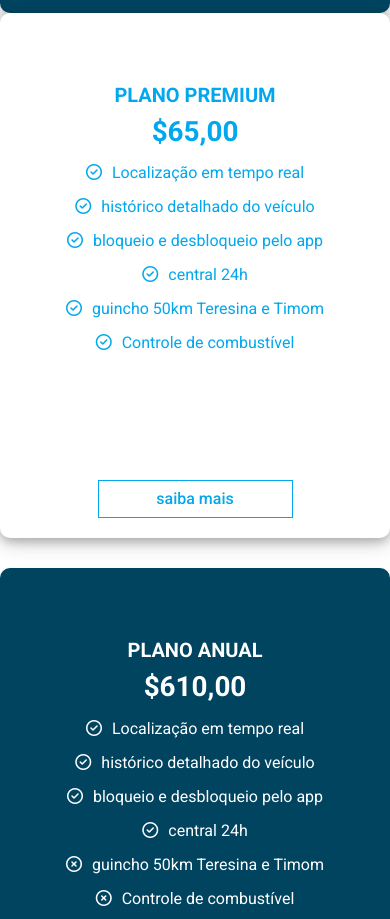
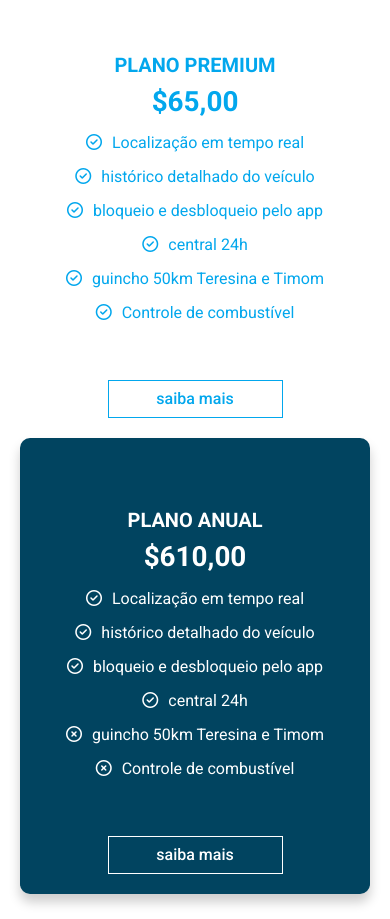
Before and after one commit to ThalysonLeonardo/mirand-sat, a plain HTML site: page index.html in a window 390 px wide. Shown: the part 2163-3082 px from the top of the page. Drawn offline with nearby package versions, Linux system fonts and the light colour scheme.

Commit message:
adding responsive config at pricing area

```diff
--- a/css/responsive.css
+++ b/css/responsive.css
@@ -9,4 +9,20 @@
     header .navbar-collapse {
         width: 100%;
     }
+
+    .price {
+        margin: 0 20px 0 20px;
+    }
+
+    .price li {
+        font-weight: 400;
+    }
+
+    .featured {
+        box-shadow: none;
+    }
+
+    .featured ul{
+        padding: 0 0 50px 0;
+    }
 }
--- a/index.html
+++ b/index.html
@@ -118,7 +118,7 @@
                 </div>
             </div>
             <div class="row">
-                <div class="col-md-4 table-col">
+                <div class="col-lg-4 table-col">
                     <div class="price">
                         <h5>Plano Standard</h5>
                         <h1>$45,00</h1>
@@ -135,7 +135,7 @@
                         </div>
                     </div>
                 </div>
-                <div class="col-md-4 table-col">
+                <div class="col-lg-4 table-col">
                     <div class="price featured">
                         <h5>Plano Premium</h5>
                         <h1>$65,00</h1>
@@ -152,7 +152,7 @@
                         </div>
                     </div>
                 </div>
-                <div class="col-md-4 table-col">
+                <div class="col-lg-4 table-col">
                     <div class="price">
                         <h5>Plano Anual</h5>
                         <h1>$610,00</h1>
```
